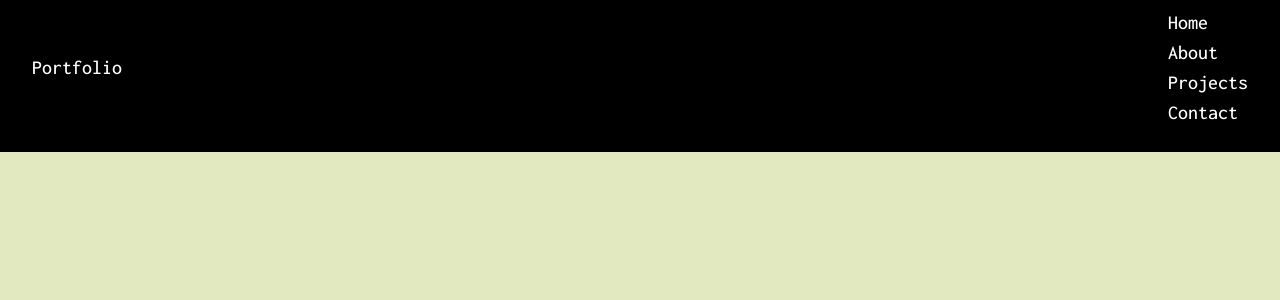
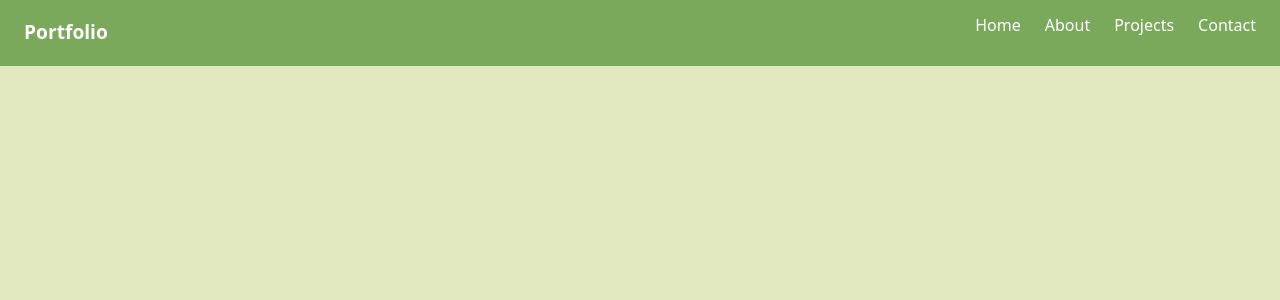
Before and after one commit to Lafi-olfa/next-portfolio, a Next.js app: page / in a window 1280 px wide. Shown: the top 300 px of the page. Built offline with nearby package versions, Linux system fonts and the light colour scheme.

Commit message:
fix navbar

```diff
--- a/app/components/navbar.tsx
+++ b/app/components/navbar.tsx
@@ -1,49 +1,27 @@
 'use client';
+import Link from 'next/link';
 import { useState } from 'react';
 import { FaBars } from 'react-icons/fa';
 import { IoClose } from 'react-icons/io5';
-import { MdDarkMode } from "react-icons/md";
-import { CiLight } from "react-icons/ci";
 
 export default function Navbar() {
-  const [isMobile, setIsMobile] = useState(false);
-  const [isDarkMode, setIsDarkmode] = useState(true);
-  function handleClick() {
-    setIsMobile(prev => !prev);
-  }
-    function handleClickMode() {
-    setIsDarkmode(prev => !prev);
-  }
+  const [isOpen, setIsOpen] = useState(false);
+
   return (
-    <div className={`navbar-container ${isDarkMode ? 'dark' : 'light'}`}>
-      <div className="logo">
-        <p>Portfolio</p>
-        {/* <img src="" alt="" srcset="" /> */}
+    <nav className="navbar">
+      <div className="logo">Portfolio</div>
+
+      <div className="menu-icon" onClick={() => setIsOpen(!isOpen)}>
+        {isOpen ? <IoClose /> : <FaBars />}
       </div>
-      <div className="mode btn d-lg-none" onClick={handleClickMode}>
-        {isDarkMode ? <MdDarkMode /> : <CiLight />}
-        </div>
-            <div className="bars btn d-lg-none d-md-none" onClick={handleClick}>
-        {isMobile ? <IoClose /> : <FaBars />}
-        </div>
-        {isMobile && (
-        <div className="navbar-list-mobile d-lg-none d-md-none">
-          <ul>
-            <li>Home</li>
-            <li>About</li>
-            <li>Projects</li>
-            <li>Contact</li>
-          </ul>
-        </div> )}
 
-        <div className="navbar-list d-none d-md-flex">
-          <ul>
-            <li>Home</li>
-            <li>About</li>
-            <li>Projects</li>
-            <li>Contact</li>
-          </ul>
-        </div>
-    </div>
+
+      <ul className={`nav-links ${isOpen ? 'active' : ''}`}>
+        <li><Link href="/">Home</Link></li>
+        <li><Link href="/about">About</Link></li>
+        <li><Link href="/projects">Projects</Link></li>
+        <li><Link href="/contact">Contact</Link></li>
+      </ul>
+    </nav>
   );
 }
--- a/custom.css
+++ b/custom.css
@@ -16,57 +16,56 @@
 body{
     background-color: var(--color-neutre);
 }
+.navbar {
+  background: var(--color-accent);
+  color: #fff;
+  display: flex;
+  justify-content: space-between;
+  align-items: center;
+  padding: 0.8rem 1.5rem;
+}
 
-  .navbar-container {
-    background-color: var(--color-accent);
-    /* position: fixed; */
-    display: flex;
-    justify-content: space-between;
-    align-items: center;
-    padding: 0.5rem 2rem 0.5rem 2rem;
-    font-family: var(--font-family);
-    font-weight: 500;
-    position: relative;
-    font-size: var(--font-size);
-  }
-  .navbar-list-mobile{
-    position: absolute;
-    top: 100%;
-    left: 50%;
-    padding: 1rem;
-    text-align: start;
-    cursor: pointer;
-  }
-  .navbar-list-mobile ul{
-    display: flex;
-    flex-direction: column;
-    gap: 10px;
-  }
-  .navbar-list-mobile ul li{
-    font-size: 1.25rem;
+.logo {
+  font-weight: bold;
+  font-size: 1.2rem;
 }
-.dark{
-    background-color: #000;
-    color: #fff;
+
+.nav-links {
+  display: flex;
+  gap: 1.5rem;
+  list-style: none;
+    border-radius: 1rem 0 0 1rem ;
+
 }
-.dark .bars, .dark .mode{
-        color: #fff;
+
+.nav-links a {
+  color: #fff;
+  text-decoration: none;
 }
-.light{
-    color: #000;
-    background-color: var(--color-accent);
+
+.menu-icon {
+  display: none;
+  font-size: 1.5rem;
+  cursor: pointer;
 }
-.bars, .mode{
-    font-size: 1.5rem;
-}
-/*
 
-@media screen and (min-width:768px) {
-
- .navbar-list {
-    display: flex;
-    flex-direction: column;
-    color: #a7001e;
+@media (max-width: 768px) {
+  .menu-icon {
+    display: block;
   }
 
-} */
+  .nav-links {
+    position: absolute;
+    top: 60px;
+    right: 0;
+    background: var(--color-accent);
+    flex-direction: column;
+    width: 200px;
+    padding: 1rem;
+    display: none;
+  }
+
+  .nav-links.active {
+    display: flex;
+  }
+}
```
